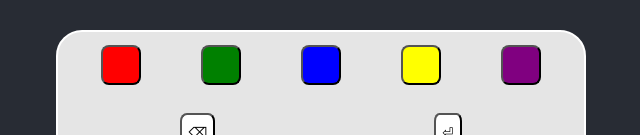
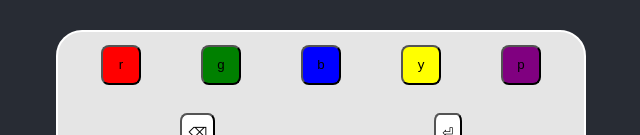
Before and after one commit to briggySmalls/mastermind, a React (Create React App) app: page / in a window 1280 px wide. Shown: the part 606-741 px from the top of the page, without its empty margins (319-959 px from the left). Built offline with nearby package versions, Linux system fonts and the light colour scheme.

Commit message:
Show keys on keyboard

```diff
--- a/src/mastermind/Keyboard.tsx
+++ b/src/mastermind/Keyboard.tsx
@@ -44,8 +44,13 @@ const SubmitKey = styled(Key)`
   background-color: white;
 `
 
-const allColours = Object.values(Colour)
-console.log("allColours: "  + allColours)
+const colourMap: ReadonlyMap<string, Colour> = new Map([
+  ["r", Colour.Red],
+  ["g", Colour.Green],
+  ["b", Colour.Blue],
+  ["y", Colour.Yellow],
+  ["p", Colour.Purple],
+])
 
 function Slice({ codeLength, updateGuess, submitGuess }: KeyboardProps) {
   const [guess, setGuess] = useState<ReadonlyArray<Colour>>([]);
@@ -69,10 +74,26 @@ function Slice({ codeLength, updateGuess, submitGuess }: KeyboardProps) {
     setGuess([]);
   }
 
+  function handleKeypress(event: React.KeyboardEvent) {
+    const key = event.key.toLowerCase();
+    const colour = colourMap.get(key);
+
+    // if (colour !== undefined) handleColourSubmit(colour)
+    // else if ()
+    switch (key) {
+      case "r": handleColourSubmit(Colour.Red); break;
+      case "g": handleColourSubmit(Colour.Green); break;
+      case "b": handleColourSubmit(Colour.Blue); break;
+      case "y": handleColourSubmit(Colour.Yellow); break;
+      case "p": handleColourSubmit(Colour.Purple); break;
+      case "y": handleColourSubmit(Colour.Yellow); break;
+    }
+  }
+
   return (
-    <KeyBoardContainer>
-        {allColours.map(c =>
-          <ColourKey colour={c} onClick={e => handleColourSubmit(c)} />
+    <KeyBoardContainer tabIndex={-1} onKeyDown={handleKeypress}>
+        {Array.from(colourMap.entries()).map(pair =>
+          <ColourKey colour={pair[1]} onClick={e => handleColourSubmit(pair[1])} >{pair[0]}</ColourKey>
         )}
         <KeyBoardRow />
         <SubmitKey onClick={e => handleColourRemove()}>⌫</SubmitKey>
```
